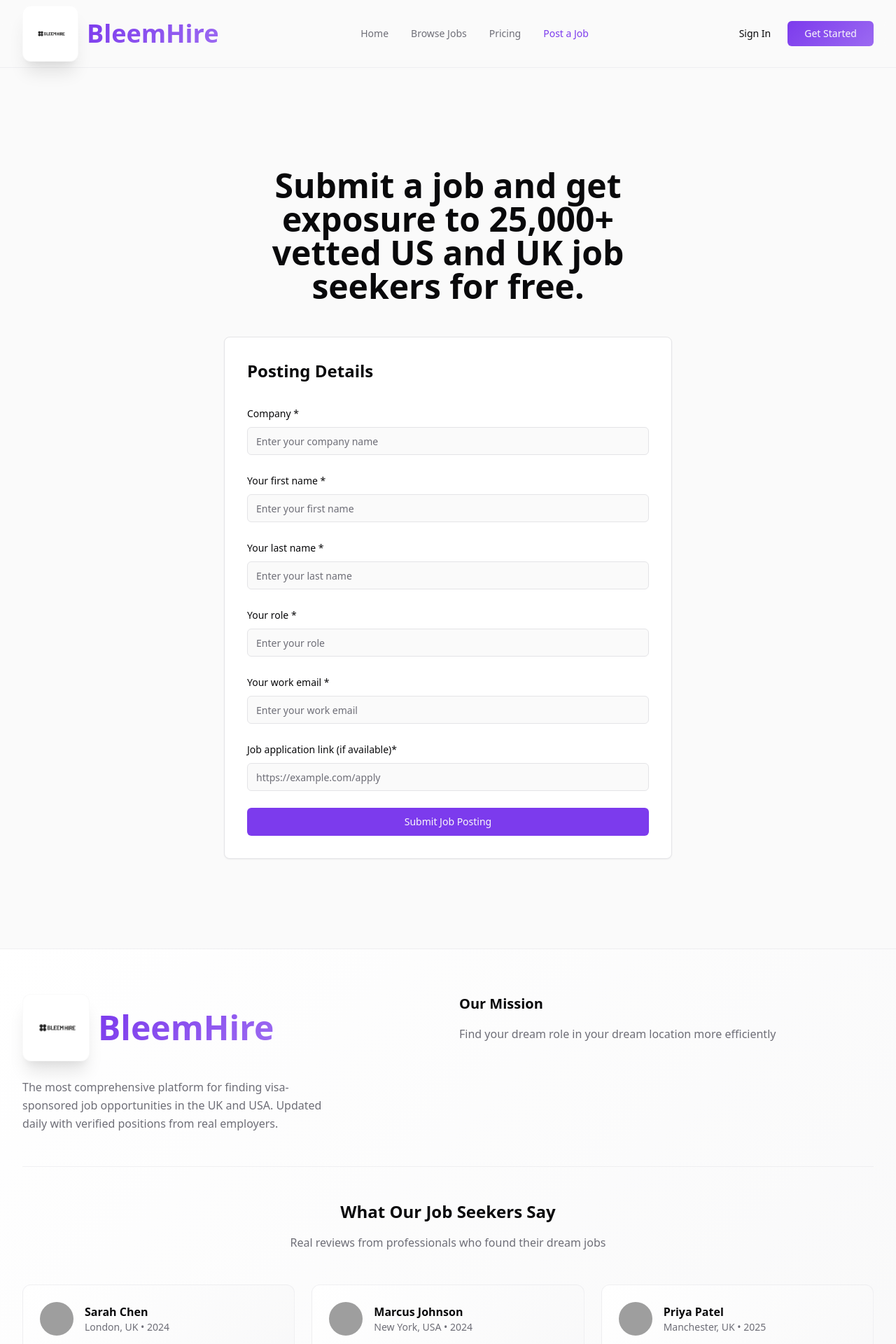
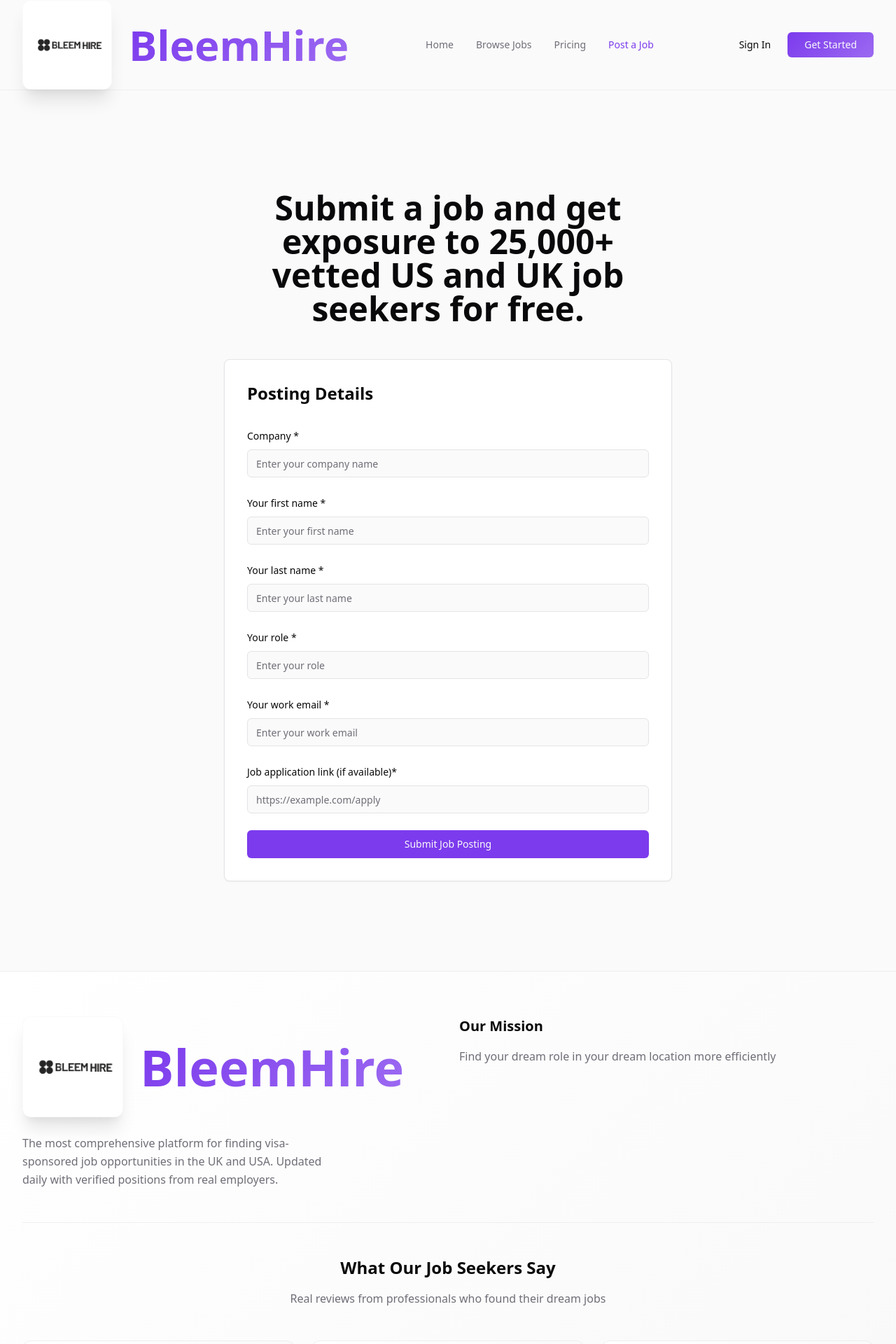
Before and after one commit to Isaacprogi/beem, a React (Vite) app: page /post-job in a window 1280 px wide. Shown: the top 1920 px of the page at 70% size. Built offline with nearby package versions, Linux system fonts and the light colour scheme; grey boxes are pictures that could not be loaded.

Commit message:
Implement logo size increase
Implement the plan to make the BleemHire logo larger and more prominent in the header and footer. This includes increasing the logo container size, header height, and text size, as well as reducing padding for better visibility.

```diff
--- a/src/components/Footer.tsx
+++ b/src/components/Footer.tsx
@@ -4,11 +4,11 @@ export const Footer = () => {
       <div className="container py-16">
         <div className="grid grid-cols-1 md:grid-cols-2 gap-8">
           <div>
-            <div className="flex items-center space-x-3 mb-6">
-              <div className="h-24 w-24 rounded-xl bg-white flex items-center justify-center shadow-xl p-4 border border-border/20">
+            <div className="flex items-center space-x-6 mb-6">
+              <div className="h-36 w-36 rounded-xl bg-white flex items-center justify-center shadow-xl p-2 border border-border/20">
                 <img src="/lovable-uploads/4a711422-1990-46b5-95e4-eca54daa22b2.png" alt="BleemHire" className="w-full h-full object-contain" />
               </div>
-              <span className="font-bold text-5xl bg-gradient-primary bg-clip-text text-transparent">
+              <span className="font-bold text-7xl bg-gradient-primary bg-clip-text text-transparent">
                 BleemHire
               </span>
             </div>
--- a/src/components/Header.tsx
+++ b/src/components/Header.tsx
@@ -8,14 +8,14 @@ export const Header = () => {
 
   return (
     <header className="sticky top-0 z-50 w-full bg-background/80 backdrop-blur-xl border-b border-border/50">
-      <div className="container flex h-24 items-center justify-between">
-        <Link to="/" className="flex items-center space-x-3 group">
+      <div className="container flex h-32 items-center justify-between">
+        <Link to="/" className="flex items-center space-x-6 group">
           <div className="relative">
-            <div className="h-20 w-20 rounded-xl bg-white flex items-center justify-center shadow-xl group-hover:shadow-2xl transition-all p-4 border border-border/20">
+            <div className="h-32 w-32 rounded-xl bg-white flex items-center justify-center shadow-xl group-hover:shadow-2xl transition-all p-2 border border-border/20">
               <img src="/lovable-uploads/4a711422-1990-46b5-95e4-eca54daa22b2.png" alt="BleemHire" className="w-full h-full object-contain" />
             </div>
           </div>
-          <span className="font-bold text-4xl bg-gradient-primary bg-clip-text text-transparent">
+          <span className="font-bold text-6xl bg-gradient-primary bg-clip-text text-transparent">
             BleemHire
           </span>
         </Link>
```
